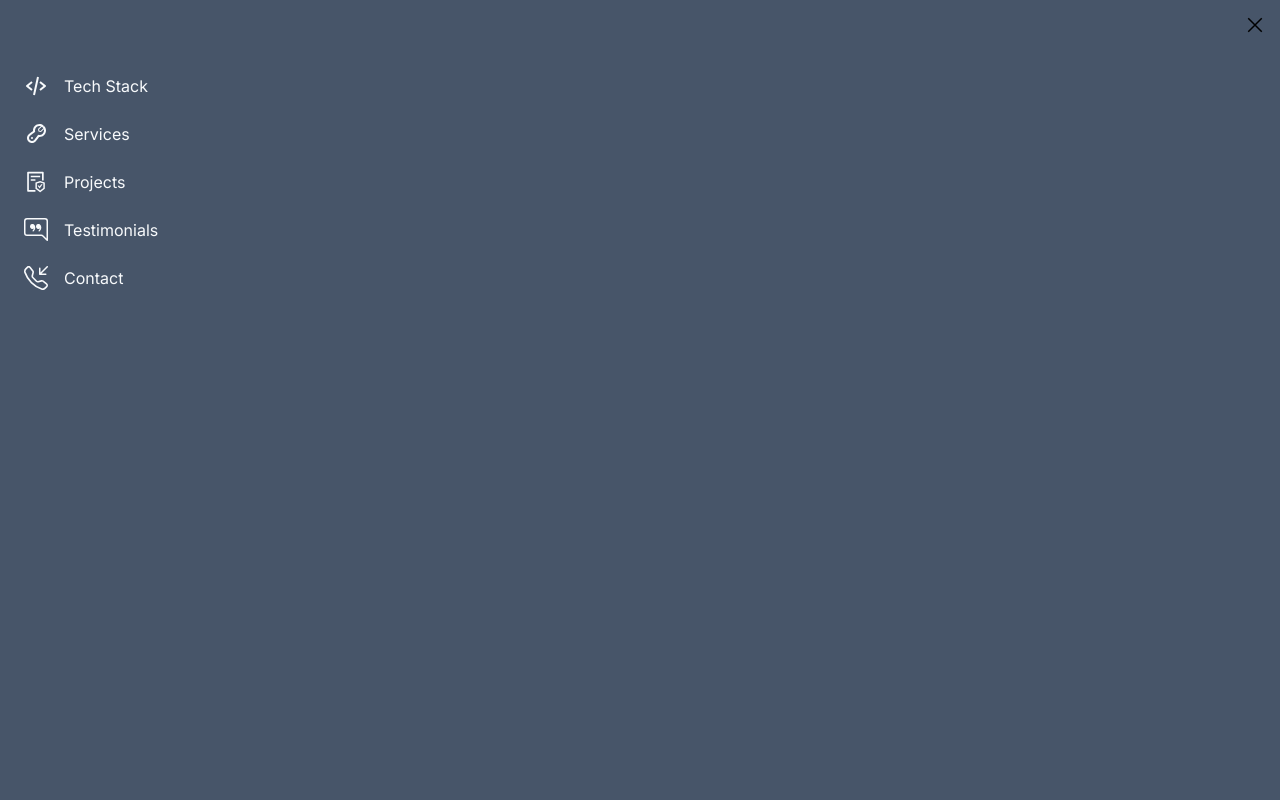
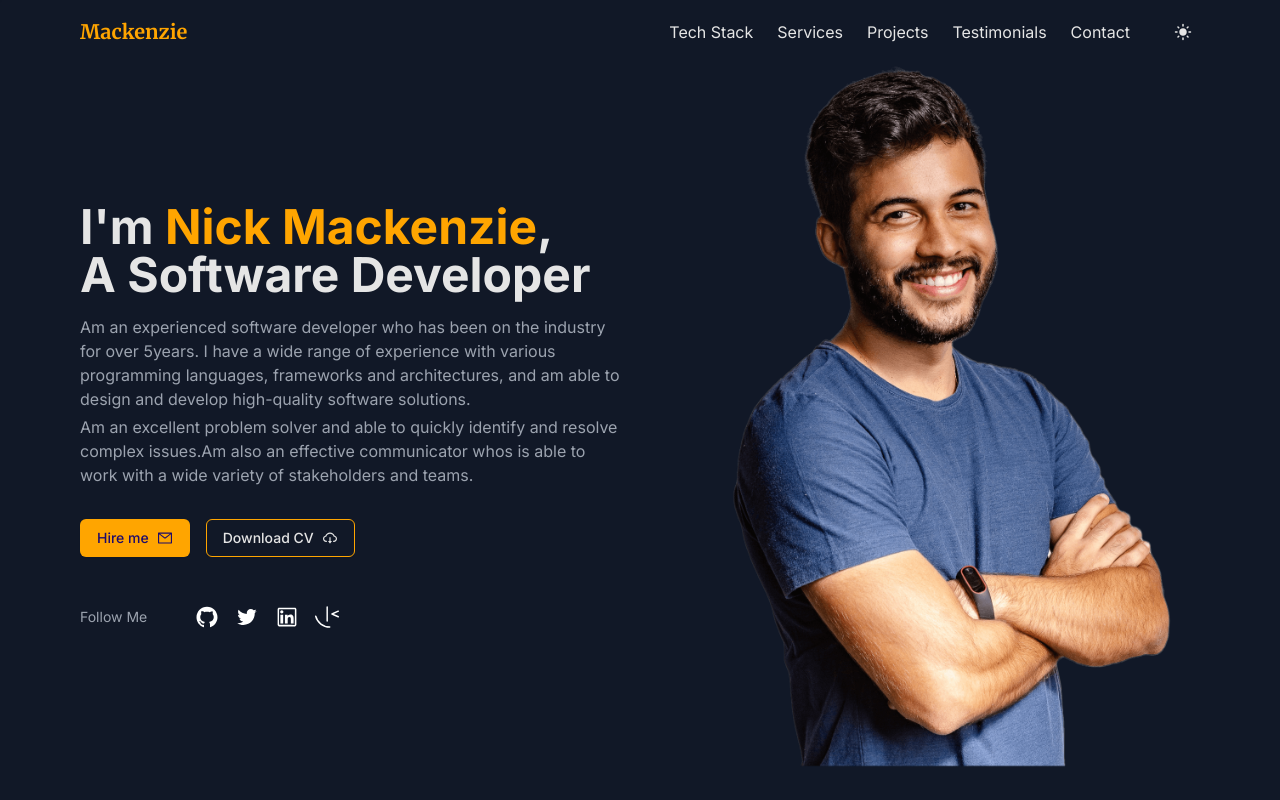
Before and after one commit to nckmackenzie/portfolio, a React (Vite) app: page / in a window 1280 px wide. Shown: the top 800 px of the page. Built offline with nearby package versions, Linux system fonts and the light colour scheme.

Commit message:
toggle sidebar

```diff
--- a/src/components/layout/Sidebar.jsx
+++ b/src/components/layout/Sidebar.jsx
@@ -1,19 +1,23 @@
-import { BiCodeAlt } from 'react-icons/bi';
 import { GrClose } from 'react-icons/gr';
+import { useSideBar } from '../../context/SideBarProvider';
 import { useTheme } from '../../context/ThemeProvider';
 import { links } from '../../data/data';
 import NavItemMobile from './NavItemMobile';
 
 function Sidebar() {
   const { isDarkMode } = useTheme();
+  const { closeSideBar, sidebarIsOpen } = useSideBar();
   return (
     <aside
-      className={`sidebar ${
-        isDarkMode ? 'bg-slate-600' : 'bg-white'
-      } translate-x-0 translate-y-0`}
+      className={`sidebar ${isDarkMode ? 'bg-slate-600' : 'bg-white'} ${
+        sidebarIsOpen ? 'translate-x-0 translate-y-0' : ''
+      }`}
     >
       <div className="flex p-4 ">
-        <button className="text-lg text-primary-400 ml-auto">
+        <button
+          className="text-lg text-primary-400 ml-auto"
+          onClick={closeSideBar}
+        >
           <GrClose />
         </button>
       </div>
```
